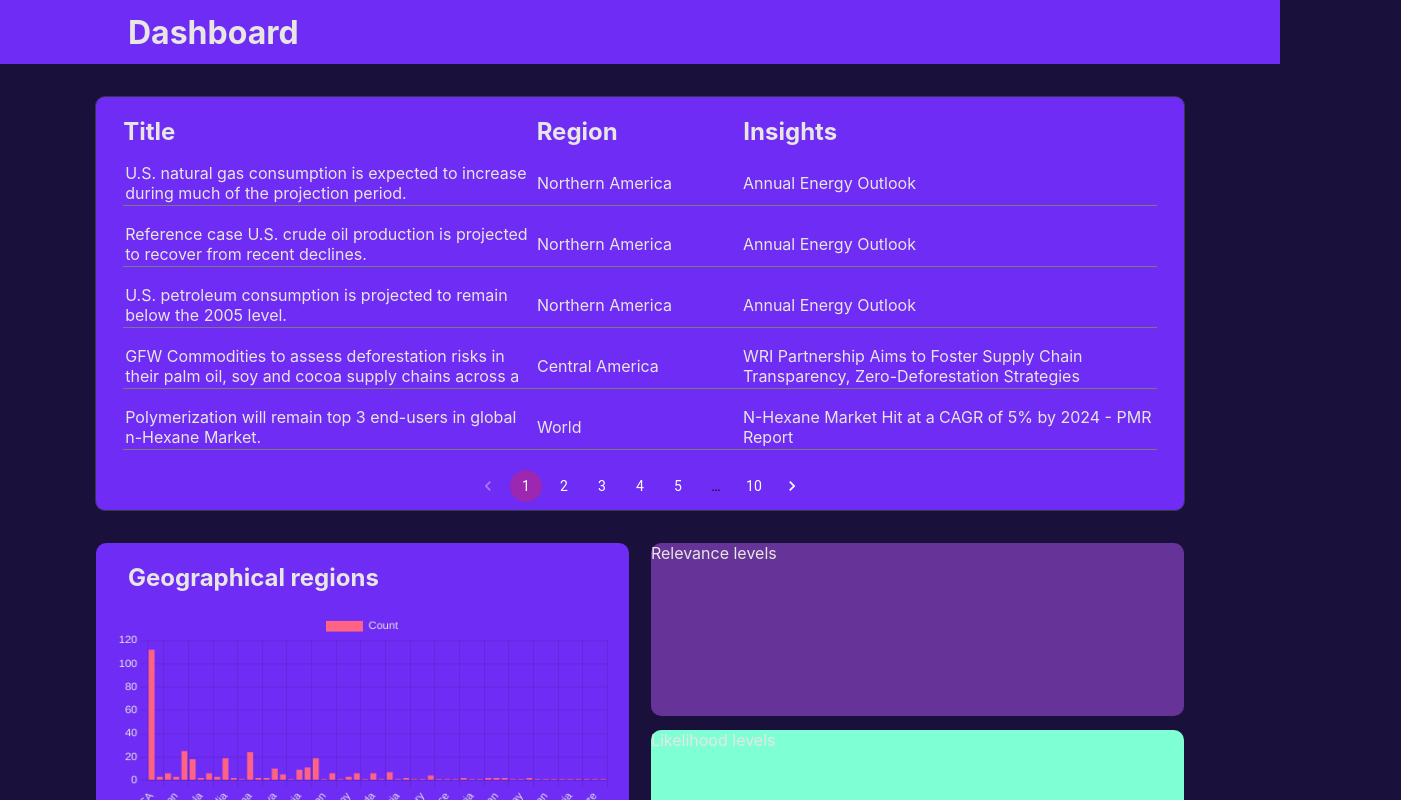
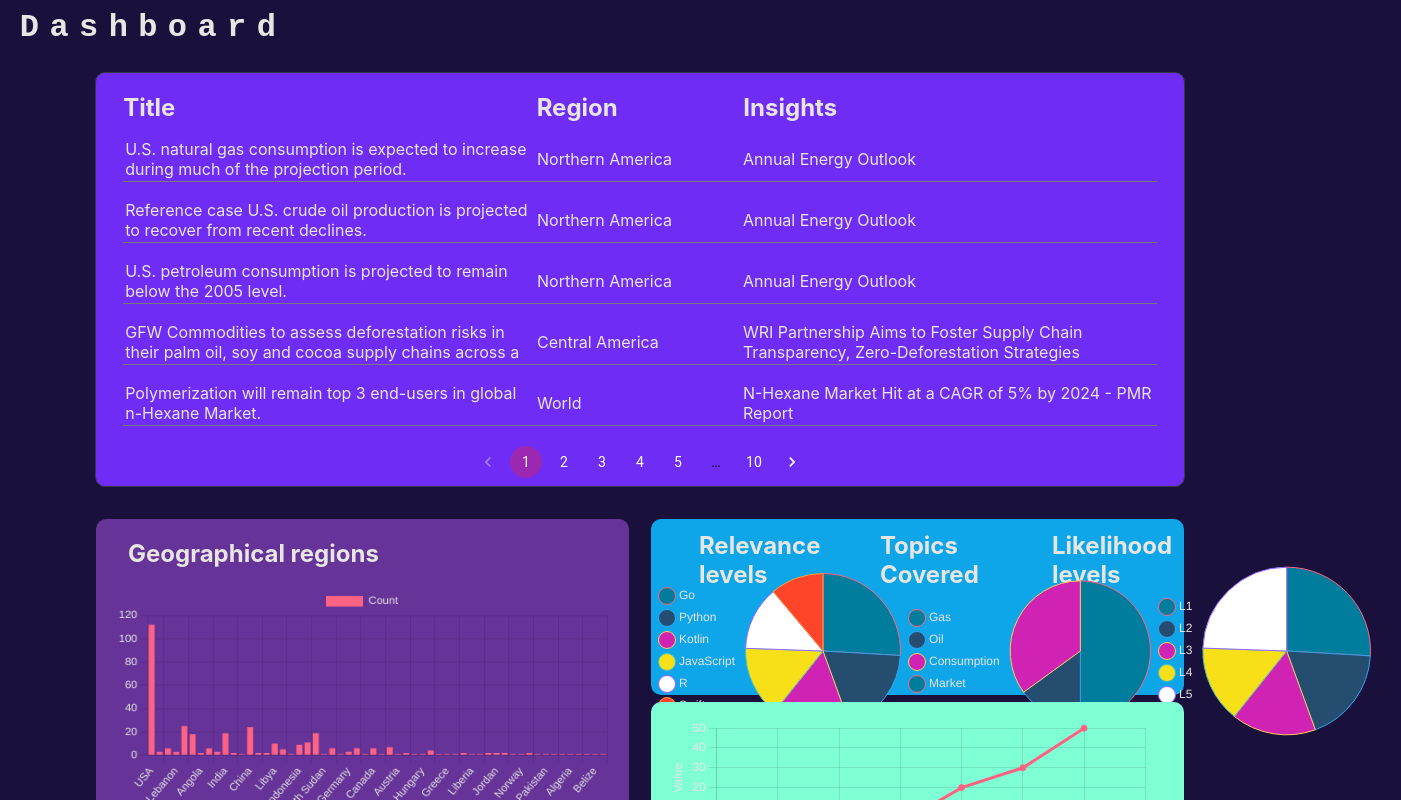
Before and after one commit to Kuro0911/dashboard, a React (Create React App) app: page / in a window 1280 px wide. Shown: the top 800 px of the page, 1401 px wide, since content can reach past the window. Built offline with nearby package versions, Linux system fonts and the light colour scheme.

Commit message:
pie charts added

```diff
--- /dev/null
+++ b/src/components/Charts/LikelihoodPie.js
@@ -0,0 +1,46 @@
+// ./components/PieChart.js
+import React from "react";
+import Chart from "chart.js/auto";
+import { Pie } from "react-chartjs-2";
+
+const data = {
+  labels: ["L1", "L2", "L3", "L4", "L5"],
+  datasets: [
+    {
+      label: "# of Votes",
+      data: [35, 25, 22, 20, 33],
+      backgroundColor: ["#007D9C", "#244D70", "#D123B3", "#F7E018", "#fff"],
+      borderColor: [
+        "rgba(255,99,132,1)",
+        "rgba(54, 162, 235, 1)",
+        "rgba(255, 206, 86, 1)",
+        "rgba(75, 192, 192, 1)",
+        "rgba(153, 102, 255, 1)",
+      ],
+      borderWidth: 1,
+    },
+  ],
+};
+const options = {
+  plugins: {
+    legend: {
+      position: "left",
+      labels: {
+        usePointStyle: true,
+        pointStyle: "circle",
+      },
+    },
+  },
+};
+const LikelihoodPie = () => {
+  return (
+    <div>
+      <Pie
+        style={{ height: 220, width: 220, marginTop: 15, marginRight: 30 }}
+        options={options}
+        data={data}
+      />
+    </div>
+  );
+};
+export default LikelihoodPie;
--- /dev/null
+++ b/src/components/Charts/RelevancePie.js
@@ -0,0 +1,50 @@
+// ./components/PieChart.js
+import React from "react";
+import Chart from "chart.js/auto";
+import { Pie } from "react-chartjs-2";
+const labels = ["January", "February", "March", "April", "May", "June"];
+const data = {
+  labels: ["Go", "Python", "Kotlin", "JavaScript", "R", "Swift"],
+  datasets: [
+    {
+      label: "# of Votes",
+      data: [35, 25, 22, 20, 18, 15],
+      backgroundColor: [
+        "#007D9C",
+        "#244D70",
+        "#D123B3",
+        "#F7E018",
+        "#fff",
+        "#FE452A",
+      ],
+      borderColor: [
+        "rgba(255,99,132,1)",
+        "rgba(54, 162, 235, 1)",
+        "rgba(255, 206, 86, 1)",
+        "rgba(75, 192, 192, 1)",
+        "rgba(153, 102, 255, 1)",
+        "rgba(255, 159, 64, 1)",
+      ],
+      borderWidth: 1,
+    },
+  ],
+};
+const options = {
+  plugins: {
+    legend: {
+      position: "left",
+      labels: {
+        usePointStyle: true,
+        pointStyle: "circle",
+      },
+    },
+  },
+};
+const RelevancePie = () => {
+  return (
+    <div>
+      <Pie style={{ height: 250, width: 250 }} options={options} data={data} />
+    </div>
+  );
+};
+export default RelevancePie;
--- /dev/null
+++ b/src/components/Charts/SectorLine.js
@@ -0,0 +1,59 @@
+import React from "react";
+import Chart from "chart.js/auto";
+import { Line } from "react-chartjs-2";
+
+const labels = [
+  "January",
+  "February",
+  "March",
+  "April",
+  "May",
+  "June",
+  "goal",
+  "no goal",
+];
+Chart.defaults.color = "#000";
+const data = {
+  labels: labels,
+  datasets: [
+    {
+      label: "My First dataset",
+      backgroundColor: "rgb(255, 99, 132)",
+      borderColor: "rgb(255, 99, 132)",
+      data: [0, 10, 5, 2, 20, 30, 50],
+    },
+  ],
+};
+const options = {
+  maintainAspectRatio: false,
+  plugins: {
+    legend: {
+      display: false,
+    },
+  },
+  scales: {
+    x: {
+      display: true,
+      title: {
+        display: true,
+        text: "Sectors",
+      },
+    },
+    y: {
+      display: true,
+      title: {
+        display: true,
+        text: "Value",
+      },
+    },
+  },
+};
+const SectorLine = () => {
+  return (
+    <div style={{ height: "20vh", margin: "1em" }}>
+      <Line data={data} width={"100%"} options={options} />
+    </div>
+  );
+};
+
+export default SectorLine;
--- /dev/null
+++ b/src/components/Charts/TopicsPie.js
@@ -0,0 +1,41 @@
+// ./components/PieChart.js
+import React from "react";
+import Chart from "chart.js/auto";
+import { Pie } from "react-chartjs-2";
+
+const data = {
+  labels: ["Gas", "Oil", "Consumption", "Market"],
+  datasets: [
+    {
+      label: "# of Votes",
+      data: [50, 15, 35],
+      backgroundColor: ["#007D9C", "#244D70", "#D123B3", "#F7E018"],
+      borderColor: [
+        "rgba(255,99,132,1)",
+        "rgba(54, 162, 235, 1)",
+        "rgba(255, 206, 86, 1)",
+        "rgba(75, 192, 192, 1)",
+      ],
+      borderWidth: 1,
+    },
+  ],
+};
+const options = {
+  plugins: {
+    legend: {
+      position: "left",
+      labels: {
+        usePointStyle: true,
+        pointStyle: "circle",
+      },
+    },
+  },
+};
+const TopicsPie = () => {
+  return (
+    <div>
+      <Pie style={{ height: 300, width: 250 }} options={options} data={data} />
+    </div>
+  );
+};
+export default TopicsPie;
--- a/src/components/Insights/Insights.css
+++ b/src/components/Insights/Insights.css
@@ -1,6 +1,6 @@
 .insights{
     width: 85%;
-    margin-top: 2em;
+    margin-top: 1em;
     border-radius: 10px;
     border: 1px #353846 solid;
     background-color: #6f2cf4;
--- a/src/components/Navbar/Navbar.css
+++ b/src/components/Navbar/Navbar.css
@@ -1,11 +1,14 @@
 .navbar{
-    height:8vh;
-    background-color: #6f2cf4;
+    height:2vh;
     display: flex;
     align-items: center;
-    justify-content: center;
+    justify-content: flex-start;
+    padding: 1.24em;
 }
 .nav-content{
     width: 80%;
     color:#e8e6e3;
+    letter-spacing: 0.65em;
+    font-family: monospace;
+    font-size: 1rem;
 }
--- a/src/components/Overall-section/Overall.css
+++ b/src/components/Overall-section/Overall.css
@@ -10,7 +10,7 @@
 .overall-left{
     width: 49%;
     height: 100%;
-    background-color: #6f2cf4;
+    background-color:rebeccapurple;
     border-radius: 10px;
 }
 .overall-left-head {
@@ -25,13 +25,32 @@
     flex-direction: column;
 }
 .overall-right-top{
-    height: 48%;
+    height: 49%;
     width: 100%;
-    background-color: rebeccapurple;
+    background-color: #0ea5e9;
     border-radius: 10px;
+    display: flex;
+    align-items: center;
+    flex-direction: column;
+}
+.overall-right-top-head {
+    margin-top: -0.5em;
+    margin-bottom: 0.5em;
+    height: 4%;
+    width: 100%;
+    display: flex;
+    justify-content: space-around;
+}
+.overall-right-top-head > h2{
+    margin-left: 2em;
+}
+.overall-right-top-wrap {
+    display: flex;
+    justify-content: space-around;
+    width: 100%;
 }
 .overall-right-bottom {
-    height: 48%;
+    height: 49%;
     width: 100%;
     background-color: aquamarine;
     border-radius: 10px;
--- a/src/components/Overall-section/Overall.js
+++ b/src/components/Overall-section/Overall.js
@@ -1,7 +1,11 @@
 import React from "react";
 import "./Overall.css";
 import data from "../../utils/data-store/MOCK-DATA";
-import GeoGraph from "../Barcharts/GeoGraph";
+import GeoGraph from "../Charts/GeoGraph";
+import RelevancePie from "../Charts/RelevancePie";
+import TopicsPie from "../Charts/TopicsPie";
+import LikelihoodPie from "../Charts/LikelihoodPie";
+import SectorLine from "../Charts/SectorLine";
 export const Overall = () => {
   function getGeographicalData() {
     const countries = {};
@@ -32,8 +36,21 @@ export const Overall = () => {
         <GeoGraph geoData={geoData} />
       </div>
       <div className="overall-right">
-        <div className="overall-right-top">Relevance levels</div>
-        <div className="overall-right-bottom">Likelihood levels</div>
+        <div className="overall-right-top">
+          <div className="overall-right-top-head">
+            <h2>Relevance levels</h2>
+            <h2>Topics Covered</h2>
+            <h2>Likelihood levels</h2>
+          </div>
+          <div className="overall-right-top-wrap">
+            <RelevancePie />
+            <TopicsPie />
+            <LikelihoodPie />
+          </div>
+        </div>
+        <div className="overall-right-bottom">
+          <SectorLine />
+        </div>
       </div>
     </div>
   );
```
Also changed, not shown: src/components/Charts/GeoGraph.js (renamed from src/components/Barcharts/GeoGraph.js).
